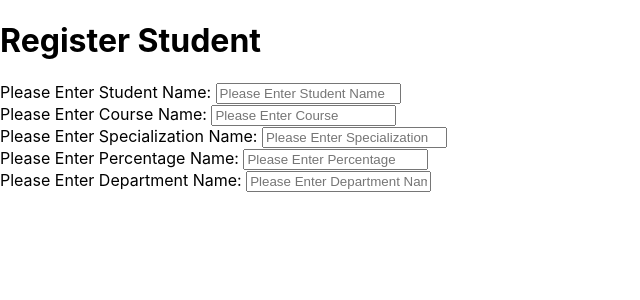
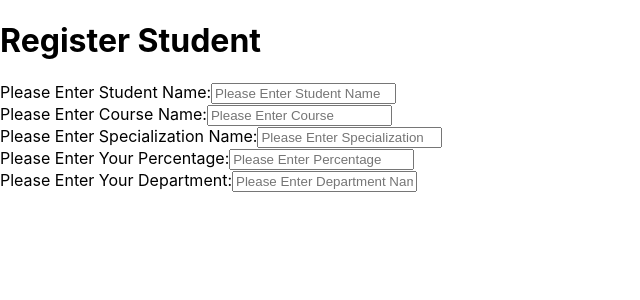
Before and after one commit to IndronilC/student-management-ui, a React (Create React App) app: page / in a window 1280 px wide. Shown: the top 300 px of the page, without its empty margins (0-640 px from the left). Built offline with nearby package versions, Linux system fonts and the light colour scheme.

Commit message:
Committing this code which has static label testing, but we need to check if that is working really with getByText as there are some glitches

```diff
--- a/src/pages/RegisterStudentPage.js
+++ b/src/pages/RegisterStudentPage.js
@@ -6,24 +6,24 @@ export class RegisterStudentPage extends React.Component{
             <div>
                 <h1>Register Student</h1>
                 <div>
-                     <label>Please Enter Student Name: </label>
+                     <label>Please Enter Student Name:</label>
                      <input placeholder="Please Enter Student Name"/>
                 </div>
                  <div>
-                    <label>Please Enter Course Name: </label>
+                    <label>Please Enter Course Name:</label>
                     <input placeholder="Please Enter Course" />
                 </div>
                 <div>
-                  <label>Please Enter Specialization Name: </label>
+                   <label>Please Enter Specialization Name:</label>
                   <input placeholder="Please Enter Specialization" />
                 </div>
                 <div>
-                 <label>Please Enter Percentage Name: </label>
-                    <input placeholder="Please Enter Percentage" />
+                  <label>Please Enter Your Percentage:</label>
+                  <input placeholder="Please Enter Percentage" />
                 </div>
                 <div>
-                    <label>Please Enter Department Name: </label>
-                    <input placeholder="Please Enter Department Name" />
+                    <label>Please Enter Your Department:</label>
+                   <input placeholder="Please Enter Department Name" />
                 </div>
             </div>
 
```
Also changed, not shown: 1 other file (tests, documents, lock files or other folders).
